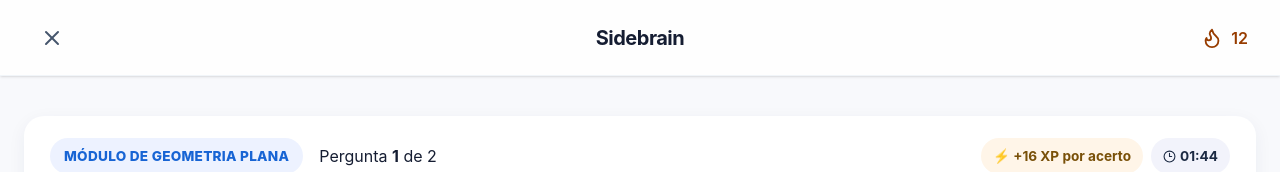
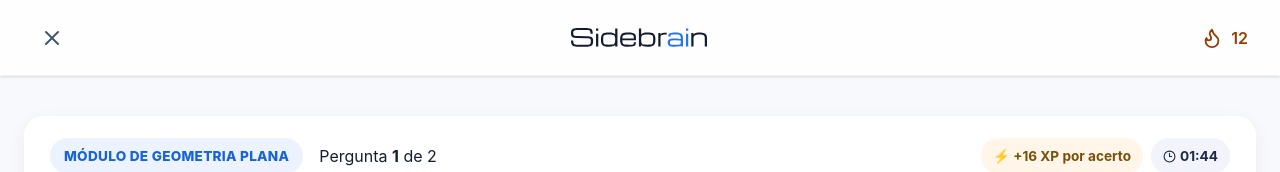
Before and after one commit to FR0M-ZER0/sidebrain-front, a React (Vite) app: page /quiz in a window 1280 px wide. Shown: the top 172 px of the page. Built offline with nearby package versions, Linux system fonts and the light colour scheme; no server answers.

Commit message:
feat(sdb-78): usa logo no layout de lição e quiz

```diff
--- a/src/components/customer/lesson/LessonFocusLayout.tsx
+++ b/src/components/customer/lesson/LessonFocusLayout.tsx
@@ -1,6 +1,7 @@
 import { Flame, Keyboard, X } from 'lucide-react'
 import { motion, useReducedMotion } from 'motion/react'
 import type { ReactNode } from 'react'
+import sidebrainLogo from '../../../assets/sidebrain-logo.svg'
 import { KeyboardShortcutsHelp } from './KeyboardShortcutsHelp'
 import { useKeyboardHelp } from '../../../hooks/useKeyboardHelp'
 
@@ -27,7 +28,7 @@ export const LessonFocusLayout = ({ children, streakCount, onExit }: LessonFocus
 				>
 					<X aria-hidden="true" size={24} />
 				</motion.button>
-				<strong className="justify-self-center text-xl font-bold tracking-tight">Sidebrain</strong>
+				<img className="h-5 w-auto justify-self-center" src={sidebrainLogo} alt="Sidebrain" />
 				{typeof streakCount === 'number' && (
 					<div
 						className="inline-flex items-center justify-self-end gap-2 font-semibold text-amber-800"
```
